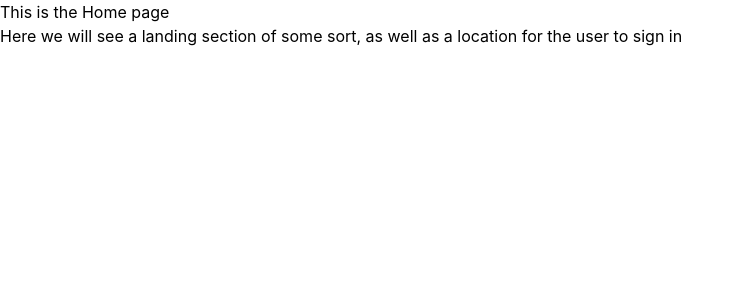
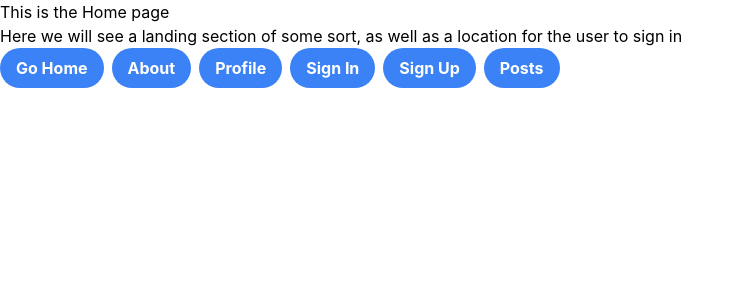
Before and after one commit to oburnett127/marketchatfe, a React (Create React App) app: page / in a window 1280 px wide. Shown: the top 300 px of the page, without its empty margins (0-744 px from the left). Built offline with nearby package versions, Linux system fonts and the light colour scheme.

Commit message:
Add NavButton components to Home page
These serve as a quick test to see if our custom Tailwind-based components are working, as well as a way for us to quickly navigate to the different Pages we are working on.

```diff
--- a/src/pages/Home/Home.tsx
+++ b/src/pages/Home/Home.tsx
@@ -1,4 +1,5 @@
 import React from 'react';
+import Button from '../../components/NavButton/NavButton';
 
 function Home() {
   return (
@@ -8,6 +9,14 @@ function Home() {
         Here we will see a landing section of some sort, as well as a location
         for the user to sign in
       </p>
+      <div className='flex flex-wrap gap-2'>
+        <Button to='/'>Go Home</Button>
+        <Button to='/about'>About</Button>
+        <Button to='/profile'>Profile</Button>
+        <Button to='/signin'>Sign In</Button>
+        <Button to='/signup'>Sign Up</Button>
+        <Button to='/posts'>Posts</Button>
+      </div>
     </div>
   );
 }
```
